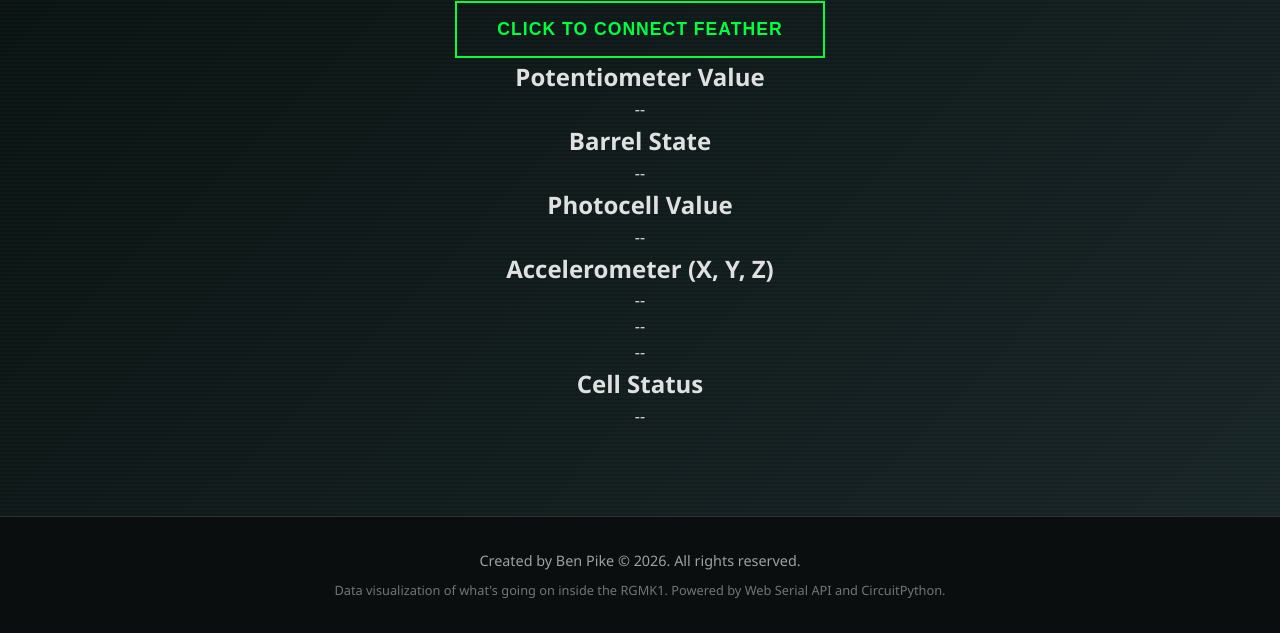
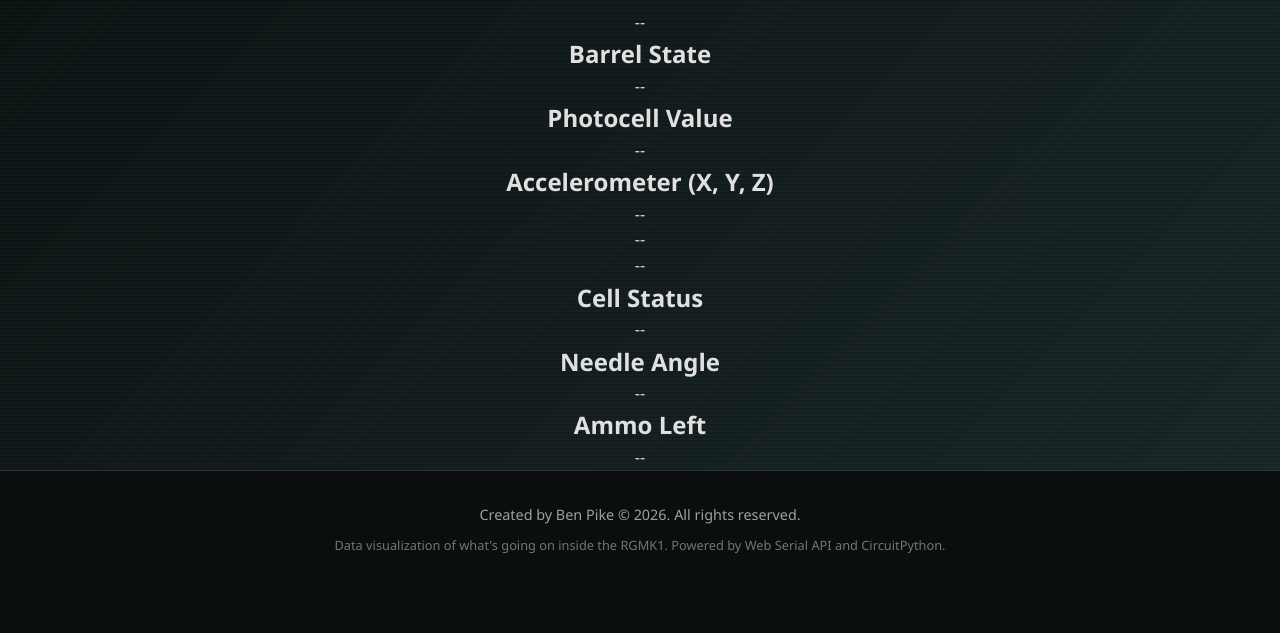
Before and after one commit to benj0670/RayGun-MK1-DataStream, a plain HTML site: page index.html in a window 1280 px wide. Shown: the part 284-917 px from the top of the page. After the commit the page ends 871 px from the top, so only its background shows below. Drawn offline with Linux system fonts and the light colour scheme.

Commit message:
Add files via upload

```diff
--- a/index.html
+++ b/index.html
@@ -50,6 +50,14 @@
                         <h2>Cell Status</h2>
                         <p id="battery_status">--</p>
                     </div>
+                    <div class="data-item">
+                        <h2>Needle Angle</h2>
+                        <p id="needle_position">--</p>
+                    </div>
+                    <div class="data-item">
+                        <h2>Ammo Left</h2>
+                        <p id="ammo">--</p>
+                    </div>
                 </div>
             </div>
         </div>
--- a/script.js
+++ b/script.js
@@ -7,6 +7,8 @@ const accelZEl = document.getElementById('accel_z');
 const batteryStatusEl = document.getElementById('battery_status');
 const batteryLevelEl = document.getElementById('battery_level');
 const connectButton = document.getElementById('connectButton');
+const needlePositionEl = document.getElementById('needle_position');
+const ammoLeftEl = document.getElementById('ammo');
 const data = {};
 var barrel = "";
 
@@ -62,6 +64,8 @@ async function readSerialData() {
                     accelYEl.textContent = data["'accel_y'"] || '--';
                     accelZEl.textContent = data["'accel_z'"] || '--';
                     batteryStatusEl.textContent = data["'battery_status'"] || '--';
+                    needlePositionEl.textContent = data["'needle_position'"] || '--';
+                    ammoLeftEl.textContent = 20 - data["'ammo'"] || '--';
                 }
             }
         }
--- a/style.css
+++ b/style.css
@@ -107,7 +107,7 @@ body {
 
 /* Hero Section */
 .hero {
-    min-height: 100vh;
+    min-height: 70vh;
     display: flex;
     align-items: center;
     justify-content: center;
```
